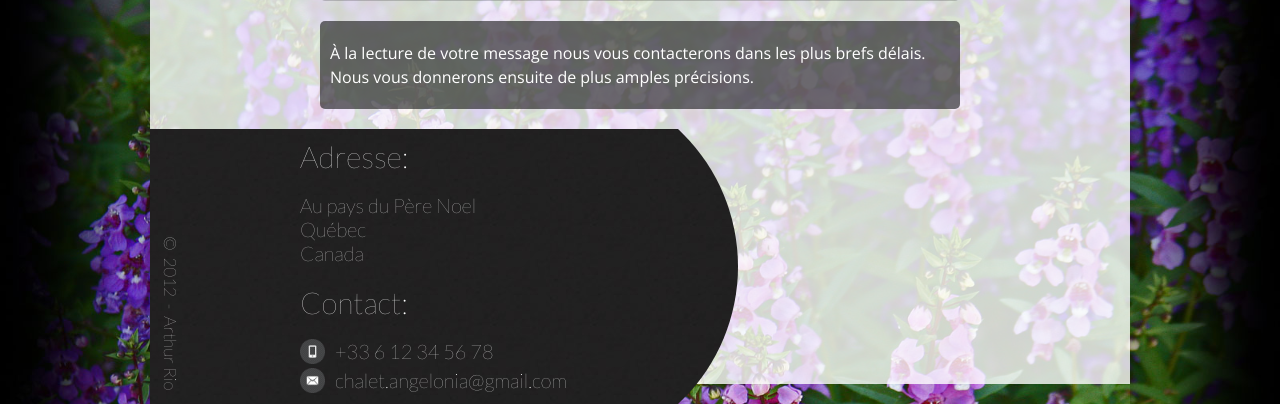
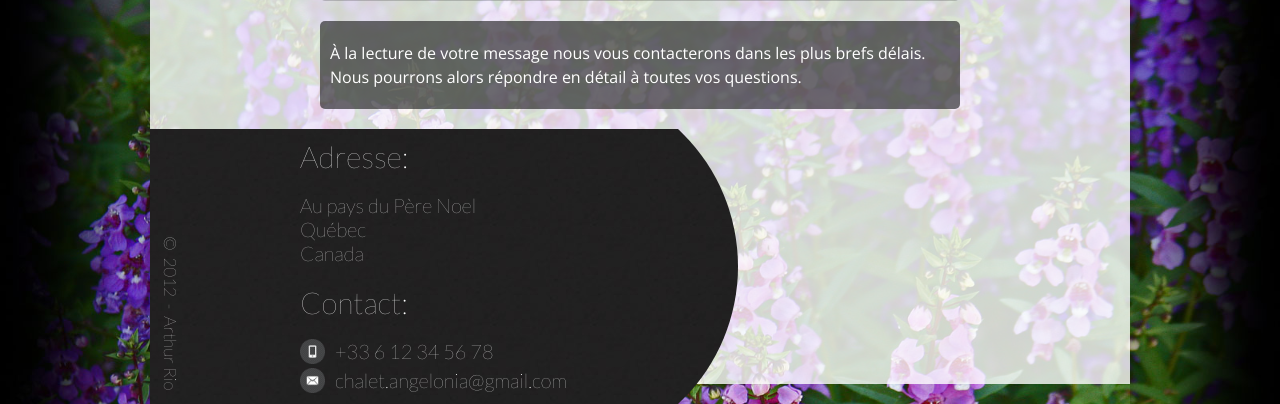
Before and after one commit to arthurio/angelonia, a Django app: page /contact in a window 1280 px wide. Shown: the part 808-1212 px from the top of the page. Run offline with Django 3.2, Linux system fonts and the light colour scheme; parts of the project's set-up code (start-up, migrations or seed data) failed here and were passed over; some libraries are stand-ins or nearby versions; some web fonts are replaced.

Commit message:
change the text for the contact form and change the caroussel images

```diff
--- a/angelonia/templates/contact.html
+++ b/angelonia/templates/contact.html
@@ -48,7 +48,7 @@
             </ul>
         </form>
     </div>
-    <div class="paragraph full">À la lecture de votre message nous vous contacterons dans les plus brefs délais.<br/>Nous vous donnerons ensuite de plus amples précisions.</div>
+    <div class="paragraph full">À la lecture de votre message nous vous contacterons dans les plus brefs délais.<br/>Nous pourrons alors répondre en détail à toutes vos questions.</div>
 </div>
 {% endblock content %}
 
```
Also changed, not shown: angelonia/templates/home.html (+5 -2 lines).
